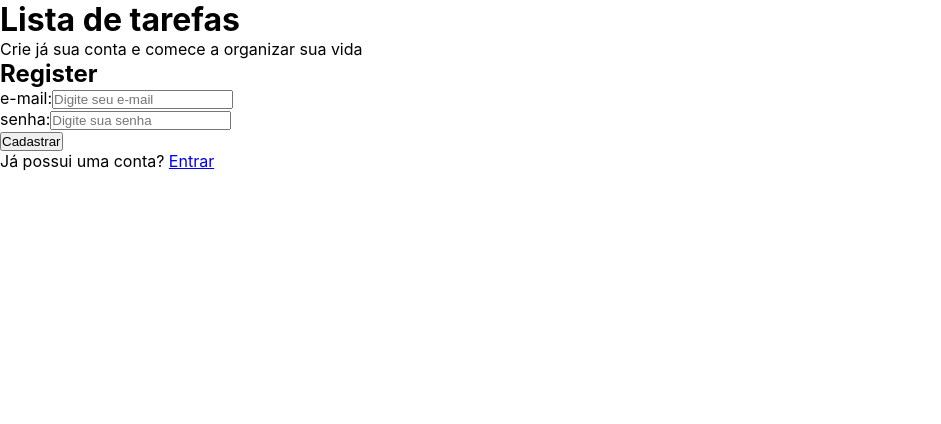
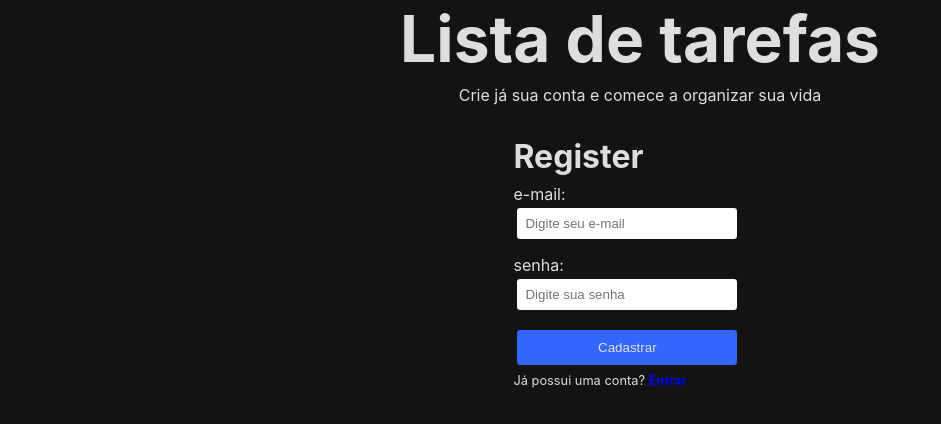
Before and after one commit to menestrel-mkmb/udemy_mat-fraga_notes-fb, a React (Create React App) app in the folder notes-app/: page /register in a window 1280 px wide. Shown: the top 424 px of the page, without its empty margins (0-941 px from the left). Built offline with nearby package versions, Linux system fonts and the light colour scheme.

Commit message:
style Register Page (AlmostCopy from Home); refactor link class to generic type;

```diff
--- a/notes-app/src/pages/Home/index.module.css
+++ b/notes-app/src/pages/Home/index.module.css
@@ -71,19 +71,19 @@
 }
 
 .register__span,
-.register__link {
+.elegant__link {
     font-size: .8rem;
 }
 
-.register__link {
+.elegant__link {
     font-weight: 700;
     text-decoration: none;
 }
 
-.register__link:visited {
+.elegant__link:visited {
     color: #dedede;
 }
 
-.register__link:hover {
+.elegant__link:hover {
     text-decoration: underline;
 }
--- a/notes-app/src/pages/Register/index.module.css
+++ b/notes-app/src/pages/Register/index.module.css
@@ -0,0 +1,95 @@
+.main__sect {
+    color: #dedede;
+    background-color: #131313;
+
+    display: flex;
+    flex-direction: column;
+    align-items: center;
+    justify-content: top;
+
+    height: 100vh;
+}
+
+.main__title {
+    font-size: 4rem;
+
+    margin-bottom: .5rem;
+}
+
+.main__subtitle {
+    font-size: 2rem;
+
+    margin-bottom: .5rem;
+}
+
+.main__desc {
+    margin-bottom: 2rem;
+}
+
+.register__form {
+    display: flex;
+    flex-direction: column;
+
+    width: 90%;
+    max-width: 600px;
+}
+
+.inp__sect {
+    height: 3rem;
+}
+
+.inp__lbl {
+    max-width: 400px;
+    min-width: fit-content;
+}
+
+.inp {
+    border: 0;
+    border-radius: .2rem;
+
+    width: calc(100% - .5rem);
+
+    margin: .25rem;
+    margin-bottom: 1rem;
+    padding: .5rem;
+}
+
+.btn {
+    background-color: #3366ff;
+    color: #dedede;
+    border: 2px #3366ff solid;
+    border-radius: .2rem;
+
+    width: calc(100% - .5rem);
+
+    margin: .25rem;
+    padding: .5rem;
+}
+
+.btn:hover {
+    background-color: #131313;
+    color: #dedede;
+    border: 2px #dedede solid;
+}
+
+.login__sect {
+    color: #dedede;
+}
+
+.login__span,
+.elegant__link {
+    font-size: .8rem;
+}
+
+.elegant__link {
+    font-weight: 700;
+    text-decoration: none;
+}
+
+.elegant__link:visited {
+    color: #dedede;
+}
+
+.elegant__link:hover {
+    text-decoration: underline;
+}
```
